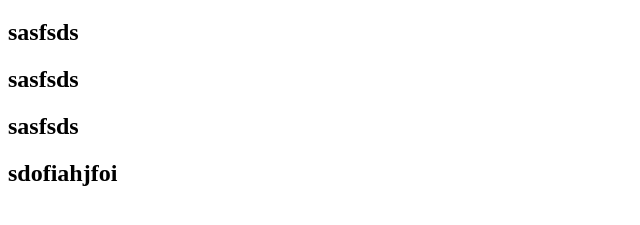
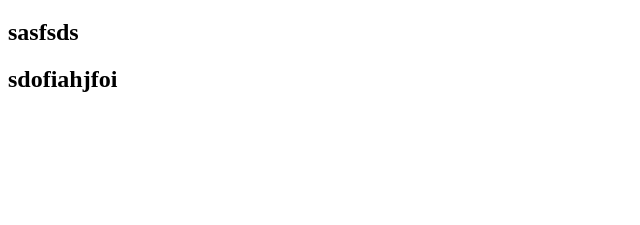
Before and after one commit to Jiae1205/git-exercise, a plain HTML site: page index.html in a window 1280 px wide. Shown: the part 61-286 px from the top of the page, without its empty margins (0-640 px from the left). Drawn offline with Linux system fonts and the light colour scheme.

Commit message:
indexnew

```diff
--- a/index.html
+++ b/index.html
@@ -8,8 +8,6 @@
 <body>
     <h1>change the headingasdfadsf asdf</h1>
     <h2>sasfsds</h2>
-    <h2>sasfsds</h2>
-    <h2>sasfsds</h2>
     <h2>sdofiahjfoi</h2>
 </body>
 </html>
```
